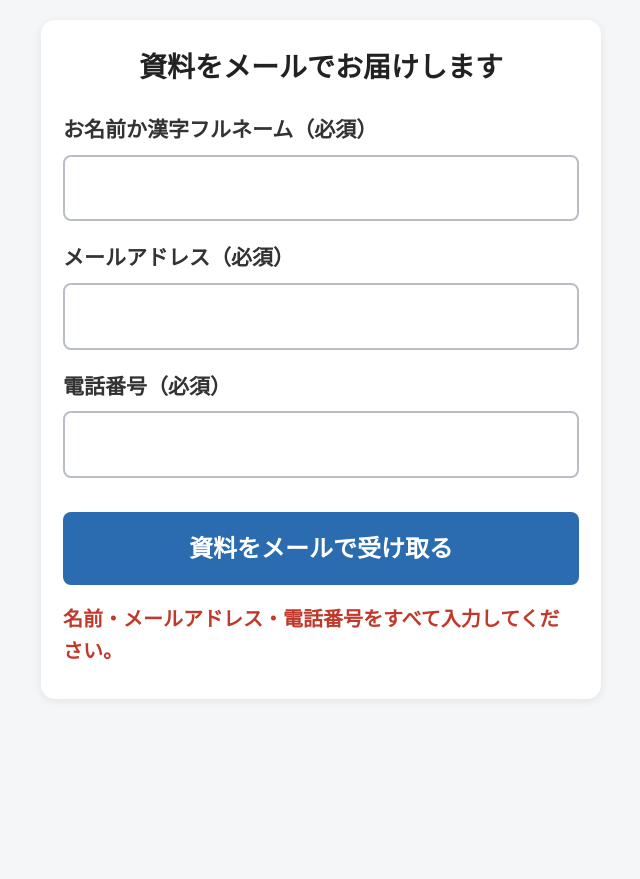
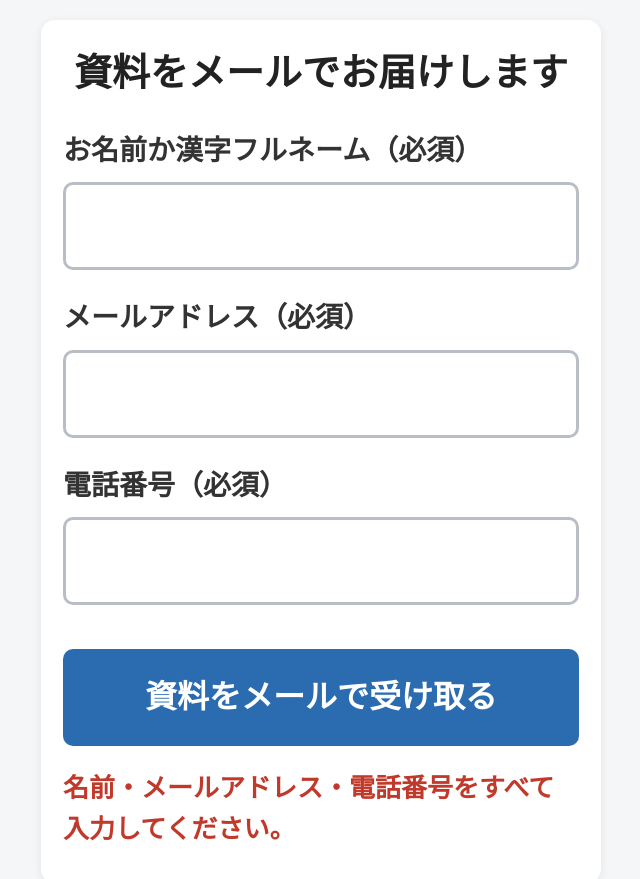
Before and after one commit to SJ-T-Nishide/SJ-Sales-Automation, a browser extension: page expo_lead_gate_admin/Index.html in a window 1280 px wide. Both pictures are taken after a click on the button "資料をメールで受け取る". Shown: the whole page, without its empty margins (319-959 px from the left). Before the commit the page ends 800 px from the top, so only its background shows below. Drawn offline with Linux system fonts and the light colour scheme.

Commit message:
Enlarge the form UI further
Still too small on-device after the previous pass. Roughly 2x the
original sizes now (heading 38px, labels 28px, inputs 30px, button
32px, messages 26px) with correspondingly taller touch targets.

```diff
--- a/expo_lead_gate_admin/Index.html
+++ b/expo_lead_gate_admin/Index.html
@@ -23,29 +23,29 @@
       box-shadow: 0 2px 10px rgba(0,0,0,0.08);
     }
     h1 {
-      font-size: 28px;
-      line-height: 1.4;
+      font-size: 38px;
+      line-height: 1.35;
       text-align: center;
-      margin: 0 0 28px;
+      margin: 0 0 32px;
     }
     .field {
-      margin-bottom: 22px;
+      margin-bottom: 28px;
     }
     label {
       display: block;
-      font-size: 21px;
+      font-size: 28px;
       font-weight: bold;
       line-height: 1.4;
-      margin-bottom: 10px;
+      margin-bottom: 12px;
       color: #333;
     }
     input {
       width: 100%;
-      padding: 16px 14px;
-      font-size: 22px;
+      padding: 20px 16px;
+      font-size: 30px;
       line-height: 1.4;
-      border: 2px solid #b9bec6;
-      border-radius: 8px;
+      border: 3px solid #b9bec6;
+      border-radius: 10px;
     }
     input:focus {
       border-color: #2b6cb0;
@@ -53,16 +53,16 @@
     }
     button.submit {
       width: 100%;
-      padding: 20px 12px;
-      font-size: 24px;
+      padding: 26px 12px;
+      font-size: 32px;
       font-weight: bold;
       line-height: 1.4;
       background: #2b6cb0;
       color: #fff;
       border: none;
-      border-radius: 8px;
+      border-radius: 10px;
       cursor: pointer;
-      margin-top: 12px;
+      margin-top: 16px;
     }
     button.submit:disabled {
       background: #9db8d4;
@@ -70,23 +70,23 @@
     }
     .error {
       color: #c0392b;
-      font-size: 20px;
+      font-size: 26px;
       font-weight: bold;
       line-height: 1.6;
-      margin-top: 18px;
+      margin-top: 22px;
       display: none;
       white-space: pre-line;
     }
     .pending {
       color: #1a6b3c;
       background: #eaf7ef;
-      border: 2px solid #bfe6cd;
-      border-radius: 8px;
-      padding: 18px 16px;
-      font-size: 20px;
+      border: 3px solid #bfe6cd;
+      border-radius: 10px;
+      padding: 22px 18px;
+      font-size: 26px;
       font-weight: bold;
       line-height: 1.6;
-      margin-top: 18px;
+      margin-top: 22px;
       display: none;
       white-space: pre-line;
     }
```
